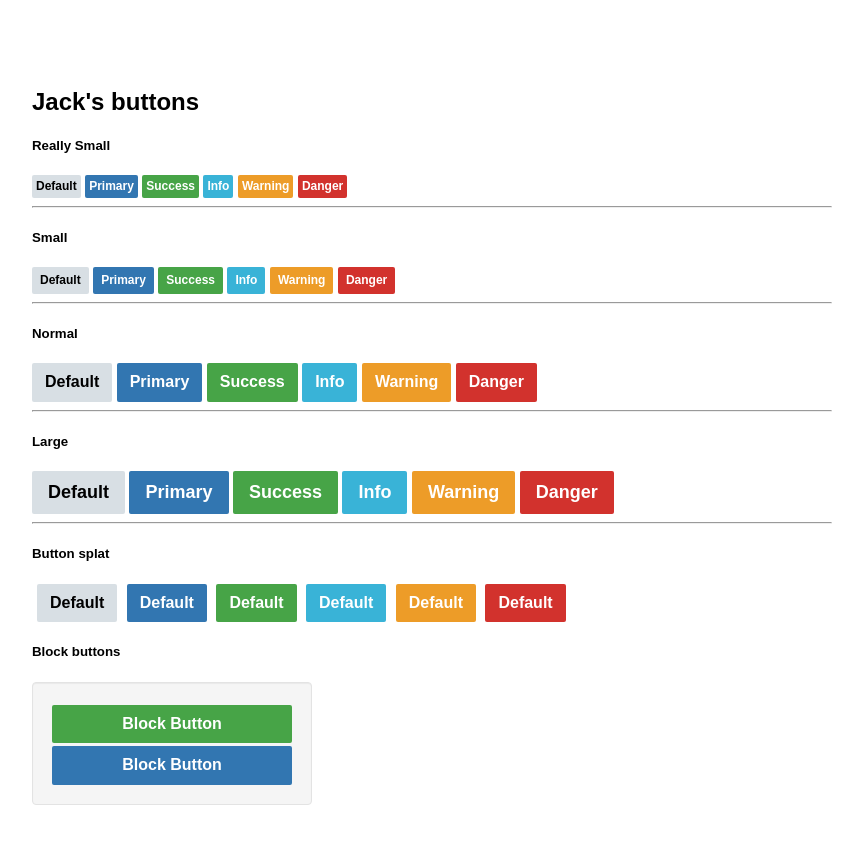
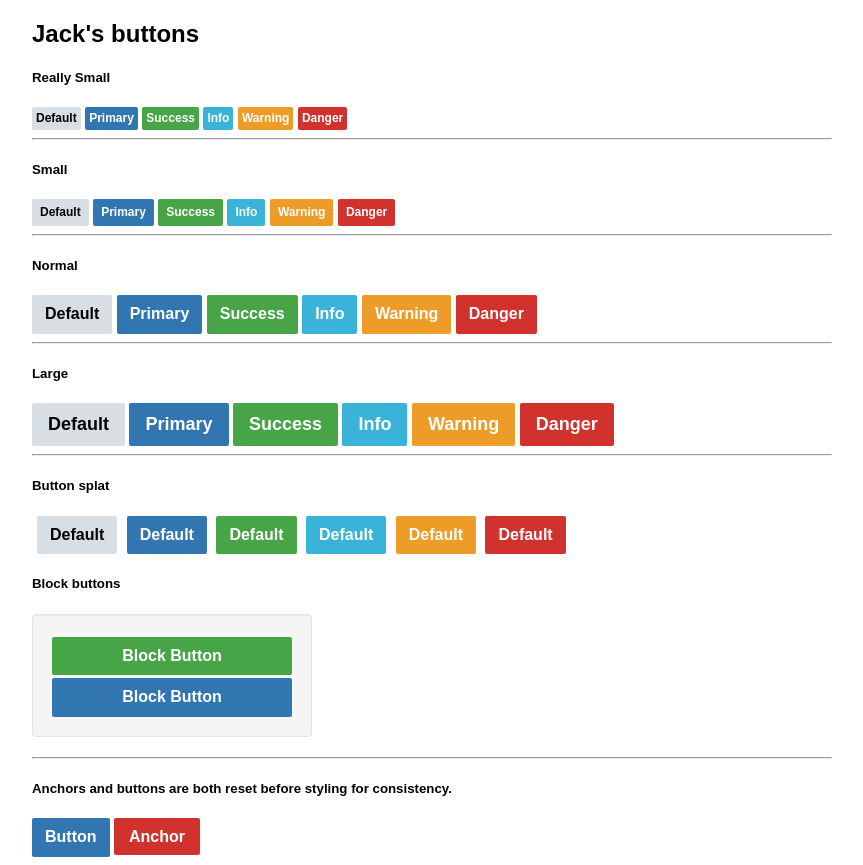
Before and after one commit to hanford/Buttons, a plain HTML site: page index.html in a window 1280 px wide. Shown: the whole page, without its empty margins (208-1071 px from the left). Before the commit the page ends 825 px from the top, so only its background shows below. Drawn offline with Linux system fonts and the light colour scheme.

Commit message:
Small update

```diff
--- a/bttn.css
+++ b/bttn.css
@@ -1,6 +1,8 @@
 /* Jack's buttons! */
 
-button, .reset-anchor {
+button,
+/*input[type="button"],*/
+.reset-anchor {
   background: none repeat scroll 0 0 transparent;
   border: medium none;
   border-spacing: 0;
@@ -112,3 +114,7 @@ button, .reset-anchor {
 .bttn-warning:hover {
   background-color: #F0AD4E;
 }
+
+a.bttn {
+  padding: 10px 15px;
+}
--- a/index.html
+++ b/index.html
@@ -11,7 +11,6 @@
     max-width: 800px;
     margin-right: auto;
     margin-left: auto;
-    padding-top: 60px;
     font-family: 'Source Sans Pro', sans-serif;
   }
 
@@ -87,9 +86,14 @@
   <div class="well">
     <button class="bttn bttn-success bttn-block">Block Button</button>
     <button class="bttn bttn-primary bttn-block">Block Button</button>
-
   </div>
 
+  <hr>
+
+  <h5>Anchors and buttons are both reset before styling for consistency.</h5>
+  <button class="bttn bttn-primary">Button</button>
+  <!-- <input type="button" class="bttn bttn-warning" value="Input button"> -->
+  <a href="#" class="bttn bttn-danger reset-anchor">Anchor</a>
 
 </body>
 </html>
```
